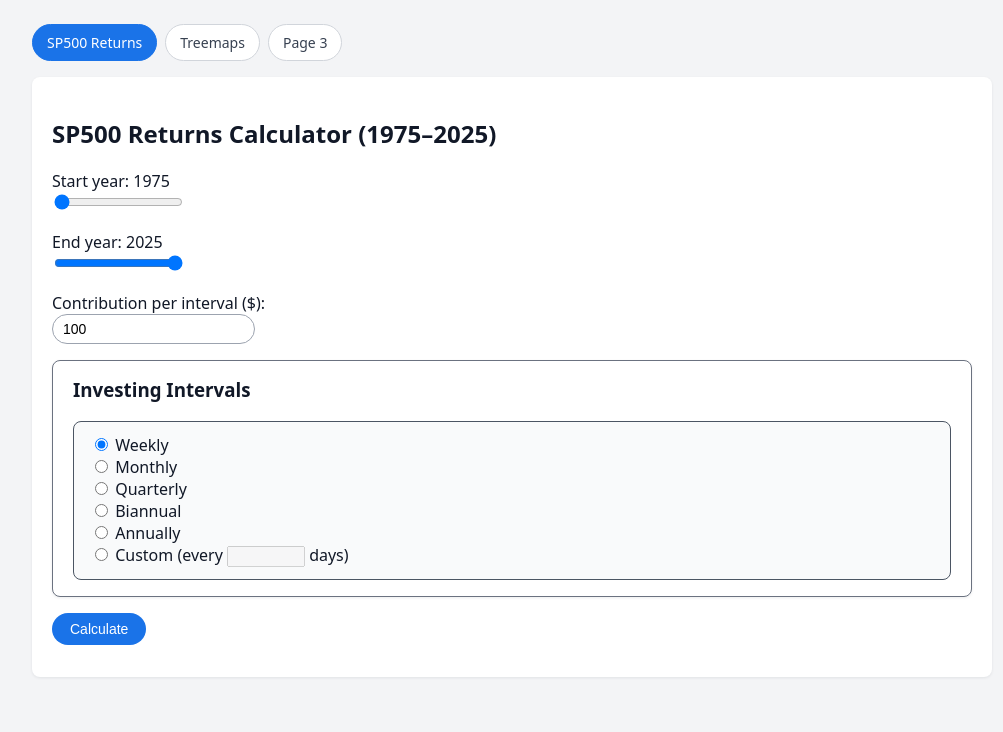
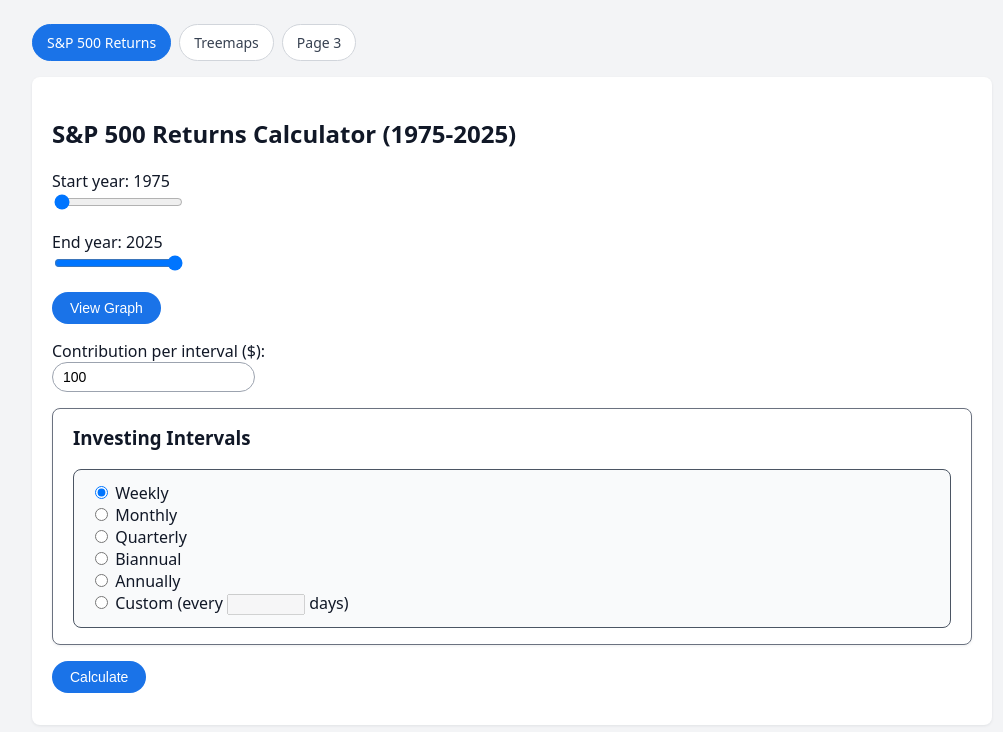
Before and after one commit to dustint121/Market-Return-Calc-Interface, a Flask app: page / in a window 1280 px wide. Shown: the top 732 px of the page, without its empty margins (128-1131 px from the left). Run offline with Flask 3, Linux system fonts and the light colour scheme.

Commit message:
Added functionality to view graph for SP500 based on selected years

```diff
--- a/app.py
+++ b/app.py
@@ -3,9 +3,12 @@ from datetime import datetime
 import os
 import math
 import pandas as pd
-
+import plotly.express as px
 from func import fetch_SP500_index_data_yf, read_all_treemap_metadata
 app = Flask(__name__)
+
+GRAPH_DIR = os.path.join(os.path.dirname(__file__), "")
+os.makedirs(GRAPH_DIR, exist_ok=True)
 
 # ---------- PAGE 1: S&P 500 returns ----------
 
@@ -94,6 +97,42 @@ def api_returns():
         "intervals": intervals,  # NEW
     })
 
+
+@app.route("/api/sp500_chart", methods=["POST"])
+def api_sp500_chart():
+    data = request.get_json()
+    start_year = int(data["start_year"])
+    end_year = int(data["end_year"])
+
+    df = fetch_SP500_index_data_yf(start_year=start_year, end_year=end_year)
+
+    fig = px.line(
+        df,
+        x="Date",
+        y="Close",
+        title=f"S&P 500 Index ({start_year}-{end_year})",
+        markers=True,
+    )
+    fig.update_traces(marker=dict(size=4))
+    fig.update_layout(xaxis_title="Date", yaxis_title="Index Value")
+    fig.update_xaxes(tickangle=45)
+    fig.update_traces(
+        hovertemplate="Date: %{x}<br>Index Value: %{y:.2f}<extra></extra>"
+    )
+
+    filename = "sp500_chart_to_display.html"  # or any name you like
+    filepath = os.path.join(GRAPH_DIR, filename)
+    fig.write_html(filepath)
+
+    return jsonify({"chart_url": f"/graphs/{filename}"})
+
+
+
+@app.route("/graphs/<path:filename>")
+def serve_graph(filename):
+    return send_from_directory(GRAPH_DIR, filename)
+
+
 # ---------- PAGE 2: Treemaps List ----------
 
 TREEMAP_DIR = os.path.join(os.path.dirname(__file__), "treemaps")
--- a/templates/base.html
+++ b/templates/base.html
@@ -120,7 +120,7 @@
       <div class="nav-tabs">
         <a href="{{ url_for('page1') }}"
            class="nav-tab {% if request.path.startswith('/page1') or request.path == '/' %}active{% endif %}">
-          SP500 Returns
+          S&P 500 Returns
         </a>
         <a href="{{ url_for('page2') }}"
            class="nav-tab {% if request.path.startswith('/page2') %}active{% endif %}">
--- a/templates/page1.html
+++ b/templates/page1.html
@@ -2,7 +2,7 @@
 
 {% block content %}
 <div class="box">
-  <h2>SP500 Returns Calculator (1975–2025)</h2>
+  <h2>S&P 500 Returns Calculator (1975-2025)</h2>
 
   <form id="returns-form">
     <div style="margin-bottom: 16px;">
@@ -15,6 +15,12 @@
       <label>End year: <span id="end-year-label">{{ end_year }}</span></label><br>
       <input type="range" id="end-year" name="end_year"
              min="{{ start_year }}" max="{{ end_year }}" value="{{ end_year }}">
+    </div>
+
+    <div style="margin-top: 8px; margin-bottom: 16px;">
+      <button type="button" id="view-graph-btn" class="pill-button">
+        View Graph
+      </button>
     </div>
 
     <div style="margin-bottom: 16px;">
@@ -77,6 +83,26 @@
 
   <div id="error" style="margin-top: 12px; color: red;"></div>
 </div>
+
+<!-- Graph modal -->
+<div id="graph-modal"
+     style="display:none; position:fixed; inset:0; background:rgba(15,23,42,0.6); z-index:50; align-items:center; justify-content:center;">
+  <div style="background:#ffffff; border-radius:8px; max-width:900px; width:95%; max-height:90vh; display:flex; flex-direction:column;">
+    <div style="display:flex; justify-content:space-between; align-items:center; padding:10px 14px; border-bottom:1px solid #e5e7eb;">
+      <span style="font-weight:600; font-size:14px;">S&P 500 Index Chart</span>
+      <button type="button" id="close-graph-btn"
+              style="border:none; background:transparent; cursor:pointer; font-size:18px; line-height:1;">
+        ×
+      </button>
+    </div>
+    <div style="flex:1; padding:8px 12px;">
+      <iframe id="graph-iframe"
+              src=""
+              style="width:100%; height:70vh; border:none;"></iframe>
+    </div>
+  </div>
+</div>
+
 {% endblock %}
 
 {% block scripts %}
@@ -181,5 +207,55 @@ document.getElementById('returns-form').addEventListener('submit', async (e) =>
     errorEl.textContent = 'Unexpected error: ' + err.message;
   }
 });
+
+
+  const viewGraphBtn = document.getElementById('view-graph-btn');
+  const graphModal = document.getElementById('graph-modal');
+  const graphIframe = document.getElementById('graph-iframe');
+  const closeGraphBtn = document.getElementById('close-graph-btn');
+
+  if (viewGraphBtn) {
+    viewGraphBtn.addEventListener('click', async () => {
+      const startYear = parseInt(startSlider.value);
+      const endYear = parseInt(endSlider.value);
+
+      try {
+        const resp = await fetch('/api/sp500_chart', {
+          method: 'POST',
+          headers: { 'Content-Type': 'application/json' },
+          body: JSON.stringify({ start_year: startYear, end_year: endYear })
+        });
+        const data = await resp.json();
+        if (!resp.ok || !data.chart_url) {
+          alert('Error generating chart.');
+          return;
+        }
+        graphIframe.src = data.chart_url;
+        graphModal.style.display = 'flex';
+      } catch (err) {
+        console.error(err);
+        alert('Unexpected error generating chart.');
+      }
+    });
+  }
+
+  if (closeGraphBtn) {
+    closeGraphBtn.addEventListener('click', () => {
+      graphModal.style.display = 'none';
+      graphIframe.src = ''; // optional: clear to stop any running JS
+    });
+  }
+
+  if (graphModal) {
+    graphModal.addEventListener('click', (e) => {
+      if (e.target === graphModal) {
+        graphModal.style.display = 'none';
+        graphIframe.src = '';
+      }
+    });
+  }
+
+
+
 </script>
 {% endblock %}
```
Also changed, not shown: func.py (+1 -27 lines), 1 other file.
